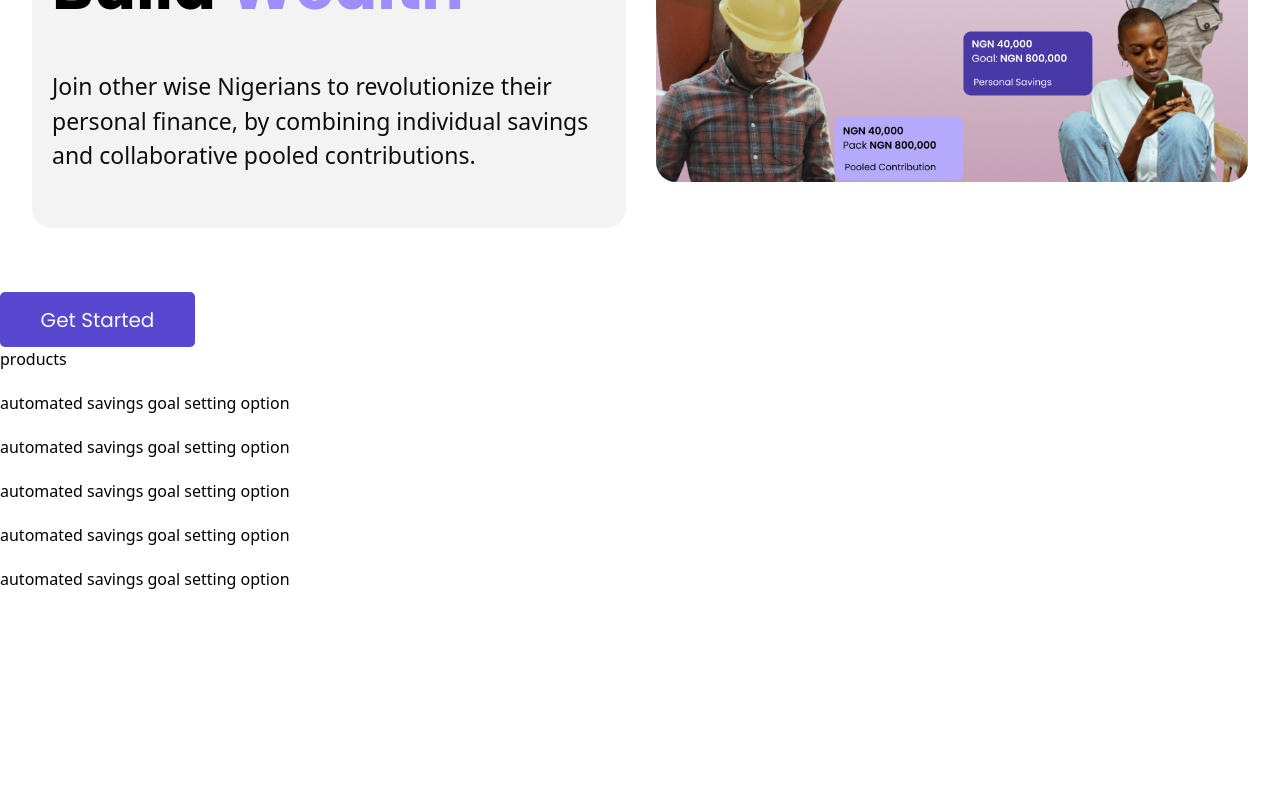
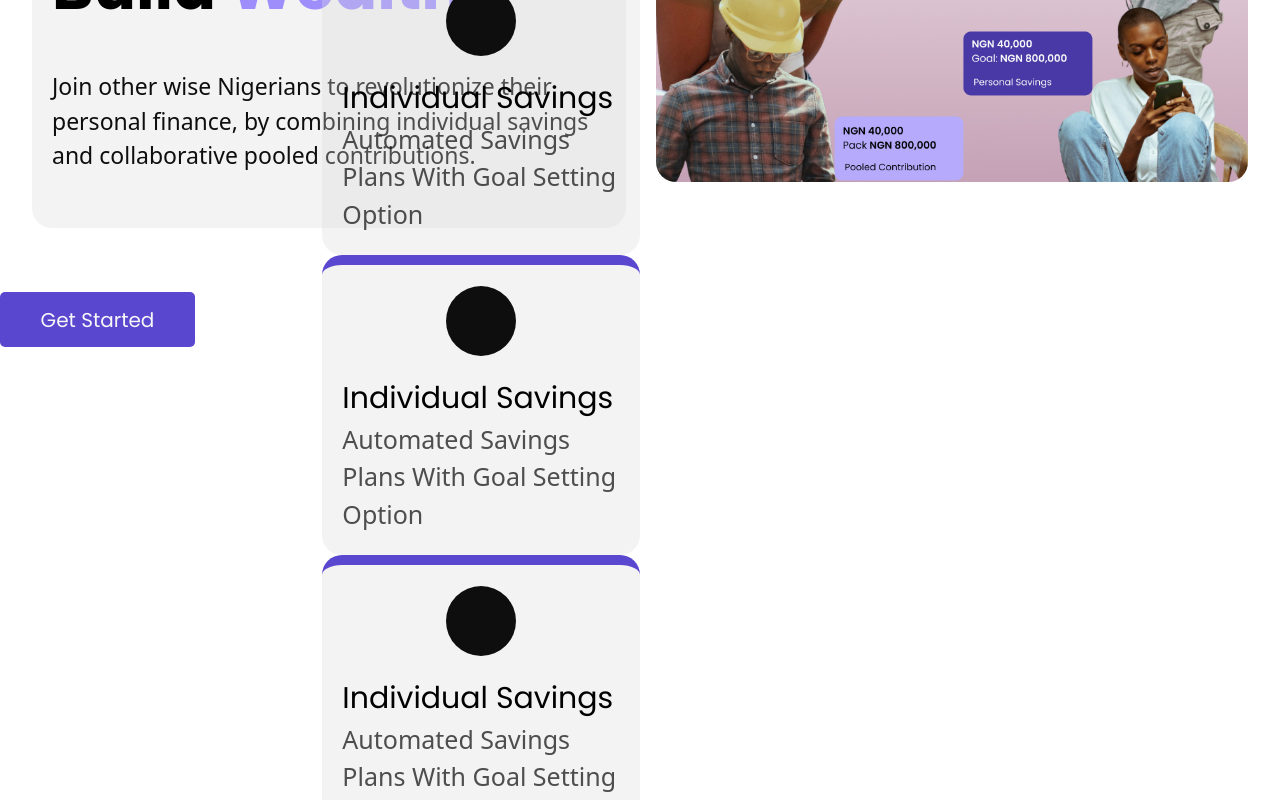
Before and after one commit to AJOVAULT-org/ajoVault-frontend, a React (Vite) app: page / in a window 1280 px wide. Shown: the part 540-1340 px from the top of the page. Built offline with nearby package versions, Linux system fonts and the light colour scheme.

Commit message:
UPDATE : CARDS PROPS  ARE DONE

```diff
--- a/src/components/Cards/Products-Card.jsx
+++ b/src/components/Cards/Products-Card.jsx
@@ -1,18 +1,18 @@
-import React from 'react'
-import CardText from './CardText'
-import SmallHeaders from '../headers/headers/SmallHeaders'
-import Paragraph from '../paragraphs'
+import React from 'react';
+import SmallHeaders from '../headers/headers/SmallHeaders';
+import Paragraph from '../paragraphs';
 
 function ProductsCard(props) {
   return (
     <div className='card'>
         <div className="icon"></div>
-        <div className="text">
-        <SmallHeaders headerText={props.headerText}/>
+
+        <div className="card-text">
+        <SmallHeaders headertext={props.headerText} class="card-headers"/>
         <Paragraph ParagraphText={props.ParagraphText}/>
         </div>
     </div>
-  )
+  );
 }
 
 export default ProductsCard;
--- a/src/components/web-site/Products.jsx
+++ b/src/components/web-site/Products.jsx
@@ -1,19 +1,20 @@
-import React from 'react'
-import SmallHeaders from '../headers/headers/SmallHeaders'
-import ProductsCard from '../Cards/Products-Card'
+import React from 'react';
+import SmallHeaders from '../headers/headers/SmallHeaders';
+import ProductsCard from '../Cards/Products-Card';
+
 function Products() {
   return (
     <div className='products-section'>
         <SmallHeaders headertext="products" class="products-header"/>
         <div className="products">
-            <ProductsCard headerText="individual savings" ParagraphText="automated savings goal setting option"/>
-            <ProductsCard headerText="individual savings" ParagraphText="automated savings goal setting option"/>
-            <ProductsCard headerText="individual savings" ParagraphText="automated savings goal setting option"/>
-            <ProductsCard headerText="individual savings" ParagraphText="automated savings goal setting option"/>
-            <ProductsCard headerText="individual savings" ParagraphText="automated savings goal setting option"/>
+            <ProductsCard headerText="individual savings" ParagraphText="automated savings plans with goal setting option"/>
+            <ProductsCard headerText="individual savings" ParagraphText="automated savings plans with goal setting option"/>
+            <ProductsCard headerText="individual savings" ParagraphText="automated savings plans with goal setting option"/>
+            <ProductsCard headerText="individual savings" ParagraphText="automated savings plans with goal setting option"/>
+            <ProductsCard headerText="individual savings" ParagraphText="automated savings plans with goal setting option"/>
         </div>
     </div>
-  )
+  );
 }
 
-export default Products
+export default Products;
--- a/src/styles/Website/website.css
+++ b/src/styles/Website/website.css
@@ -98,4 +98,48 @@
 {
     /* background: #0e0e0e; */
     height: 80vh;
+    display: flex;
+    flex-direction: column;
+    align-items: center;
+    justify-content: center;
 }
+.products-header h1
+{
+    font-size: 50px;
+    text-transform: capitalize;
+    font-weight: 500;
+    font-family: var(--main-font);
+}
+/* cards */
+.card
+{
+    width: 50%;
+    height: 300px;
+    display: flex;
+    flex-direction: column;
+    align-items: center;
+    padding: 20px;
+    justify-content: center;
+    gap: 20px;
+    background: #d7d7d750;
+    border-radius: 20px;
+    border-top:  10px solid rgba(90, 71, 207, 1);
+}
+.icon{
+    width: 70px ;
+    height: 70px;
+    background: #0e0e0e;
+    border-radius: 40px;
+}
+.card-text h1
+{
+    font-size: 30px;
+    text-transform: capitalize;
+    font-family: var(--main-font);
+}
+.card-text p
+{
+    font-size: 25px;
+    text-transform: capitalize;
+    color: #0e0e0eb8;
+}
```
